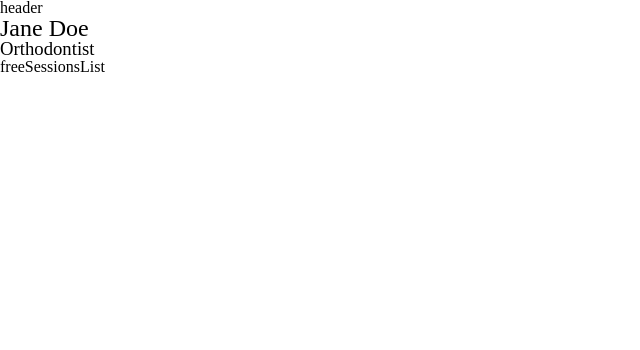
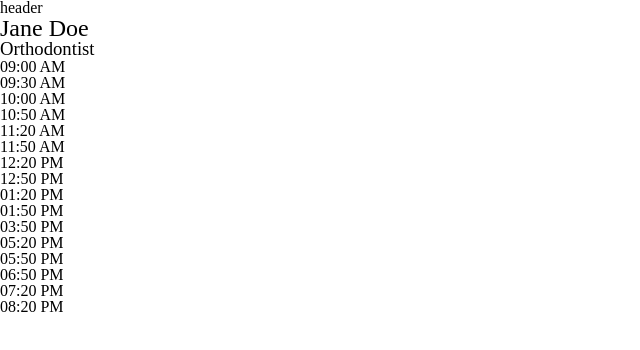
Before and after one commit to GrigoryevaEva/make-an-appointment, a React (Vite) app: page / in a window 1280 px wide. Shown: the top 350 px of the page, without its empty margins (0-640 px from the left). Built offline with nearby package versions, Linux system fonts and the light colour scheme.

Commit message:
logic&render freeSessiosList

```diff
--- a/src/shared/api/doctor/doctorSessions/types.ts
+++ b/src/shared/api/doctor/doctorSessions/types.ts
@@ -1,7 +1,7 @@
 export interface IDoctorSessions {
   readonly workingHours: Interval
   readonly busyTime: Interval[]
-  readonly freeSessions?: number[]
+  readonly freeSessions: number[]
 }
 
 type Interval = {
--- /dev/null
+++ b/src/widgets/freeSessionsList/model/render.tsx
@@ -0,0 +1,20 @@
+import { unixToTime } from "@/shared/function"
+import { RejectedDataType } from "@/shared/types/error"
+
+export const renderList = (freeSessions: number[]) => (
+  freeSessions?.map((i) => (
+    <p>{unixToTime(i)}</p>
+  ))
+)
+
+interface IRenderContentProps {
+  loading: boolean
+  error: null | RejectedDataType
+  content: number[]
+}
+
+export const renderContent = (props: IRenderContentProps) => {
+  if (props.loading) return <p>Загрузка...</p>
+  if (props.error) return <p>{`Ошибка: ${props.error.messageError}`}</p>
+  return renderList(props.content)
+}
--- a/src/widgets/freeSessionsList/ui/freeSessionsList.tsx
+++ b/src/widgets/freeSessionsList/ui/freeSessionsList.tsx
@@ -1,7 +1,39 @@
+import { useEffect } from 'react'
+import { useDoctorSessions } from '@/entities/doctor/doctorSessions'
+
 import style from './style.module.scss'
+import { unixToTime } from '@/shared/function'
+import { renderContent } from '../model/render'
 
 export const FreeSessionsList = () => {
+
+  const {
+    doctorSessions,
+    loading,
+    error,
+    fetchDoctorSessions,
+  } = useDoctorSessions(state => ({
+    doctorSessions: state.doctorSessions,
+    loading: state.loading,
+    error: state.error,
+    fetchDoctorSessions: state.fetchDoctorSessions
+  }))
+
+  const { freeSessions } = doctorSessions
+
+  console.log(freeSessions)
+
+  useEffect(() => {
+		fetchDoctorSessions()
+	}, [])
+
   return (
-    <div>freeSessionsList</div>
+    <div>
+      {renderContent({
+        loading,
+        error,
+        content: freeSessions
+      })}
+    </div>
   )
 }
```
